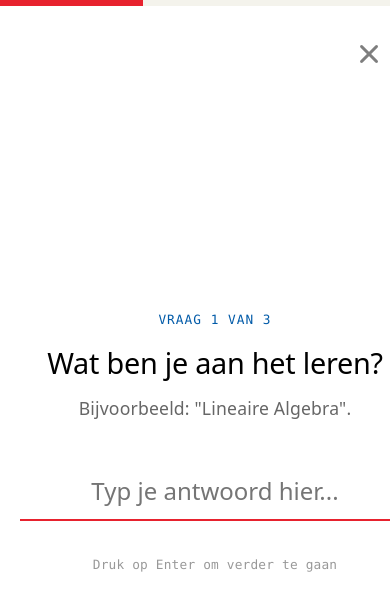
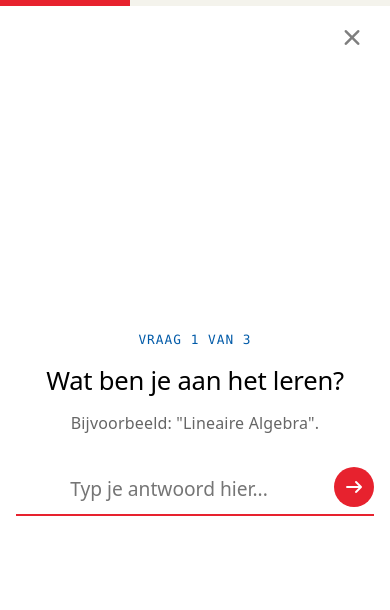
Before and after one commit to NHLStenden-ISAL/SocratISA, a React (Vite) app: page / in a window 390 px wide. Both pictures are taken after a click on the button "Maak een socratische prompt". Shown: the top 610 px of the page. Built offline with nearby package versions, Linux system fonts and the light colour scheme; a web font is replaced by a local one.

Commit message:
fix: responsiveness fixes voor mobiele weergave en interactie

```diff
--- a/src/App.css
+++ b/src/App.css
@@ -61,15 +61,28 @@
 
 @media (max-width: 640px) {
   .panel {
-    padding: 16px;
+    padding: 12px 16px;
+    display: flex;
+    flex-wrap: wrap;
+    justify-content: space-between;
+    align-items: center;
+    gap: 0;
   }
   .status-indicator {
     position: static;
-    margin-bottom: 8px;
+    pointer-events: auto;
   }
   .top-nav {
     position: static;
-    justify-content: flex-end;
-    margin-bottom: 8px;
+    gap: 10px;
+  }
+  .toggle-btn {
+    padding: 8px 14px;
+    font-size: 15px;
+    min-width: 44px;
+    min-height: 44px;
+    display: flex;
+    align-items: center;
+    justify-content: center;
   }
 }
--- a/src/components/Home/Home.css
+++ b/src/components/Home/Home.css
@@ -128,7 +128,17 @@
 
 @media (max-width: 640px) {
   .article {
-    margin: 20px auto;
+    margin: 8px auto 20px;
+  }
+  .article-text {
+    margin-bottom: 28px;
+  }
+  .article-text p {
+    font-size: 1rem;
+  }
+  .article h2 {
+    margin-top: 40px;
+    margin-bottom: 12px;
   }
   .example-grid,
   .pitfalls-grid {
@@ -138,4 +148,7 @@
   .pitfall-box:hover {
     transform: none;
   }
+  .button-container {
+    margin: 28px 0;
+  }
 }
--- a/src/components/SocraticSurvey/SocraticSurvey.css
+++ b/src/components/SocraticSurvey/SocraticSurvey.css
@@ -4,6 +4,7 @@
   left: 0;
   width: 100%;
   height: 100%;
+  height: 100dvh;
   background: var(--bg);
   z-index: 1000;
   display: flex;
@@ -11,6 +12,9 @@
   align-items: center;
   justify-content: center;
   padding: 20px;
+  padding-bottom: max(20px, env(safe-area-inset-bottom));
+  box-sizing: border-box;
+  overscroll-behavior: none;
 }
 
 .survey-progress {
@@ -30,26 +34,36 @@
 
 .cancel-survey {
   position: absolute;
-  top: 40px;
-  right: 40px;
+  top: 16px;
+  right: 16px;
   background: none;
   border: none;
-  font-size: 24px;
+  width: 44px;
+  height: 44px;
+  display: flex;
+  align-items: center;
+  justify-content: center;
+  font-size: 20px;
   cursor: pointer;
   color: var(--text);
   opacity: 0.5;
   transition: opacity 0.2s, color 0.2s;
   z-index: 1001;
+  border-radius: 50%;
 }
 
-.cancel-survey:hover {
+.cancel-survey:hover,
+.cancel-survey:active {
   color: var(--accent-bg);
   opacity: 0.8;
+  background: var(--code-bg);
 }
 
 @media (min-width: 1200px) {
   .cancel-survey {
     right: calc(50% - 560px);
+    top: 40px;
+    right: 40px;
   }
 }
 
@@ -95,21 +109,51 @@
   width: 100%;
 }
 
-.input-area input {
+.text-input-form {
+  display: flex;
+  align-items: center;
+  gap: 12px;
+  border-bottom: 2px solid var(--border);
+  transition: border-color 0.3s;
+}
+
+.text-input-form:focus-within {
+  border-color: var(--accent-bg);
+}
+
+.text-input-form input {
+  flex: 1;
   width: 100%;
   background: none;
   border: none;
-  border-bottom: 2px solid var(--border);
   padding: 12px 0;
   font-size: 1.5rem;
   font-family: var(--sans);
   text-align: center;
   outline: none;
-  transition: border-color 0.3s;
 }
 
-.input-area input:focus {
-  border-color: var(--accent-bg);
+.submit-btn {
+  background: var(--accent-bg);
+  color: #fff;
+  border: none;
+  width: 44px;
+  height: 44px;
+  border-radius: 50%;
+  display: flex;
+  align-items: center;
+  justify-content: center;
+  cursor: pointer;
+  font-size: 16px;
+  flex-shrink: 0;
+  transition: transform 0.2s, opacity 0.2s;
+  margin-bottom: 4px;
+}
+
+.submit-btn:hover,
+.submit-btn:active {
+  transform: scale(1.08);
+  opacity: 0.9;
 }
 
 .options-grid {
@@ -128,13 +172,19 @@
   font-weight: 600;
   cursor: pointer;
   transition: all 0.2s cubic-bezier(0.16, 1, 0.3, 1);
+  min-height: 48px;
 }
 
-.option-btn:hover {
+.option-btn:hover,
+.option-btn:active {
   border-color: var(--accent-bg);
   background: var(--bg);
   transform: translateY(-2px);
   box-shadow: var(--shadow);
+}
+
+.option-btn:active {
+  transform: translateY(0);
 }
 
 .hint {
@@ -167,10 +217,39 @@
 }
 
 @media (max-width: 640px) {
+  .survey-container {
+    padding: 16px;
+  }
+
   .survey-card h2 {
-    font-size: 1.8rem;
+    font-size: 1.6rem;
   }
+
+  .survey-card .description {
+    font-size: 1rem;
+    margin-bottom: 28px;
+  }
+
+  .text-input-form input {
+    font-size: 1.2rem;
+  }
+
   .options-grid {
     grid-template-columns: 1fr;
+    gap: 12px;
+  }
+
+  .option-btn {
+    padding: 20px;
+    font-size: 1rem;
+  }
+
+  .hint {
+    display: none;
+  }
+
+  .submit-btn {
+    width: 40px;
+    height: 40px;
   }
 }
--- a/src/components/SocraticSurvey/SocraticSurvey.tsx
+++ b/src/components/SocraticSurvey/SocraticSurvey.tsx
@@ -109,9 +109,19 @@ export const SocraticSurvey = ({ onComplete, onCancel }: { onComplete: (answers:
 
           <div className="input-area">
             {currentQ.type === 'text' ? (
+              <form
+                className="text-input-form"
+                onSubmit={(e) => {
+                  e.preventDefault();
+                  const input = e.currentTarget.querySelector('input');
+                  if (input?.value) handleNext(input.value);
+                }}
+              >
                 <input
                   autoFocus
                   type="text"
+                  inputMode="text"
+                  autoComplete="off"
                   placeholder={t('survey_input_placeholder')}
                   onKeyDown={(e) => {
                     if (e.key === 'Enter' && e.currentTarget.value) {
@@ -119,6 +129,10 @@ export const SocraticSurvey = ({ onComplete, onCancel }: { onComplete: (answers:
                     }
                   }}
                 />
+                <button type="submit" className="submit-btn">
+                  <i className="fas fa-arrow-right"></i>
+                </button>
+              </form>
             ) : (
               <div className="options-grid">
                 {currentQ.optionKeys?.map(key => (
--- a/src/index.css
+++ b/src/index.css
@@ -59,7 +59,11 @@ h1 {
   margin: 32px 0;
   @media (max-width: 1024px) {
     font-size: 36px;
-    margin: 20px 0;
+    margin: 16px 0;
+  }
+  @media (max-width: 640px) {
+    font-size: 28px;
+    margin: 12px 0;
   }
 }
 h2 {
```
Lines whose indentation alone changed are shown as unchanged.
